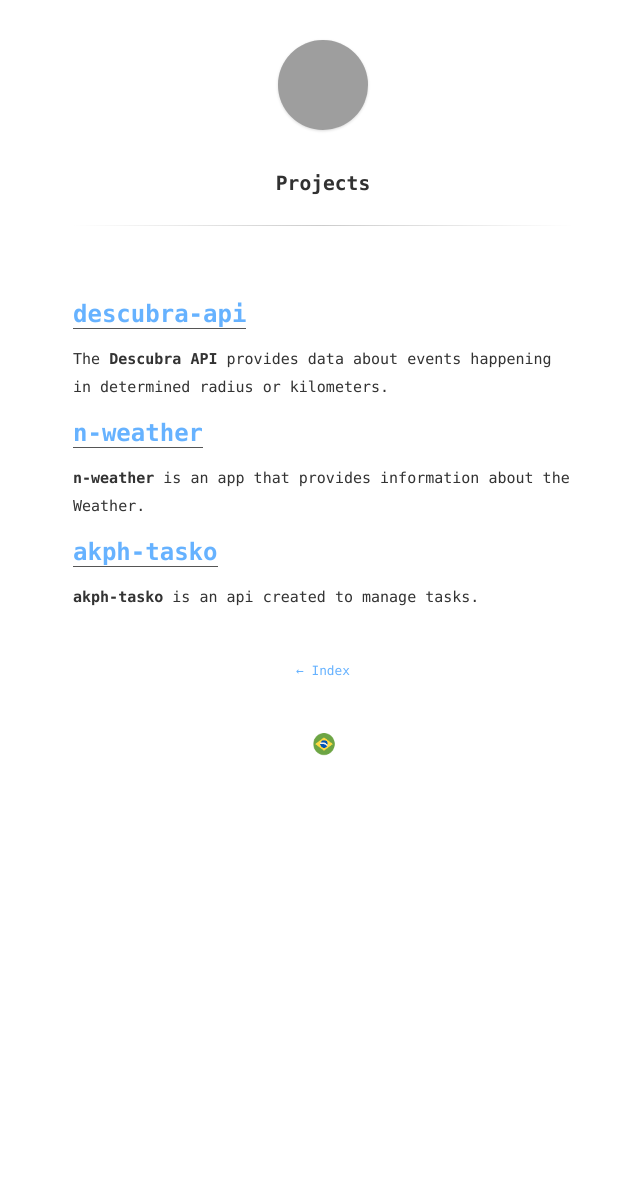
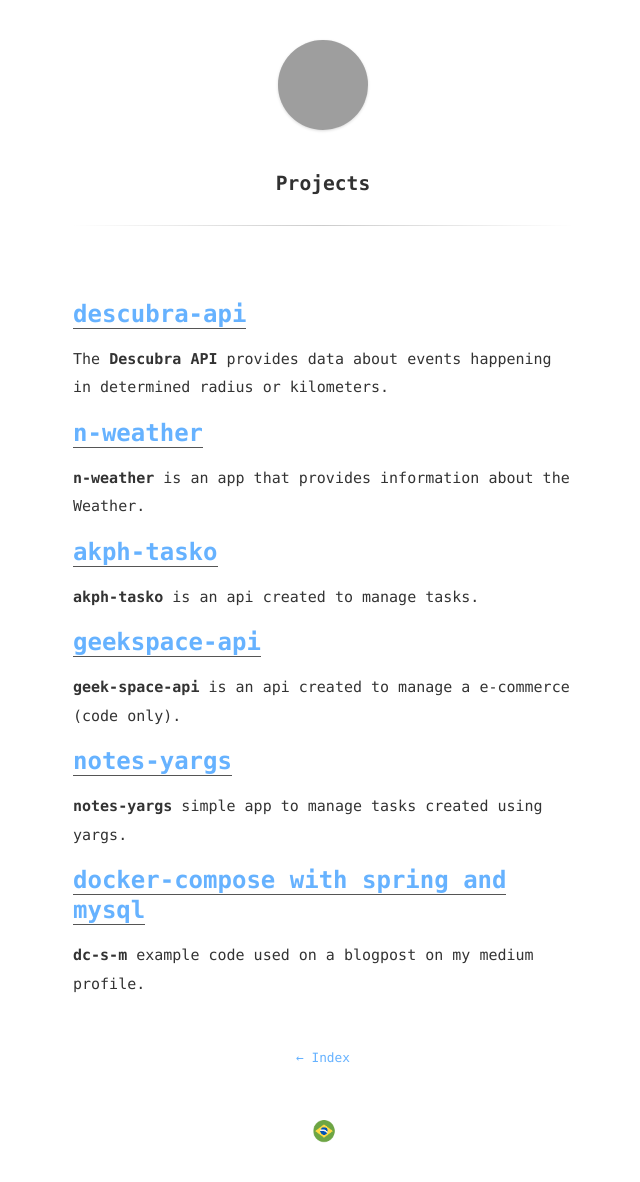
Before and after one commit to kewynakshlley/kewynakshlley.github.io, a Jekyll site: the page built from projects.md, in a window 1280 px wide, cut to the strip 0-1184 px from the top of the page. Shown: the whole strip, without its empty margins (317-957 px from the left). Built offline with Jekyll 4.4.1, drawn with Linux system fonts in a browser that asks for light colours; before the commit the page ends 900 px from its top, so only the background shows below that; grey boxes are pictures that could not be loaded.

Commit message:
Update projects.md

```diff
--- a/projects.md
+++ b/projects.md
@@ -19,3 +19,18 @@ The **Descubra API** provides data about events happening in determined radius o
 
 
 **akph-tasko** is an api created to manage tasks.
+
+## <a href="https://github.com/kewynakshlley/geek-space-api" target="_blank">geekspace-api</a>
+
+
+**geek-space-api** is an api created to manage a e-commerce (code only).
+
+## <a href="https://github.com/kewynakshlley/notes-yargs" target="_blank">notes-yargs</a>
+
+
+**notes-yargs** simple app to manage tasks created using yargs.
+
+## <a href="https://github.com/kewynakshlley/dc-s-m" target="_blank">docker-compose with spring and mysql</a>
+
+
+**dc-s-m** example code used on a blogpost on my medium profile.
```
